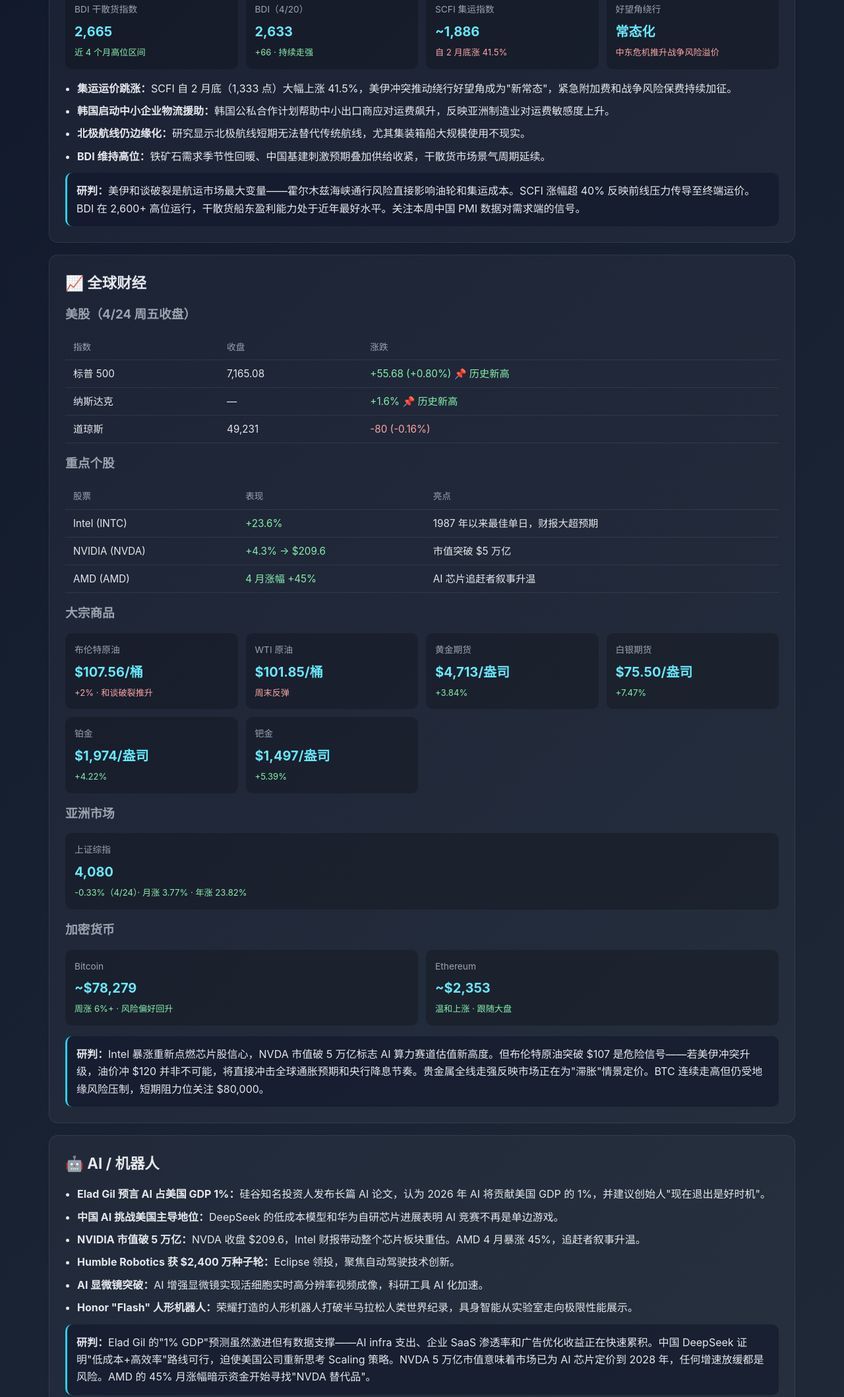
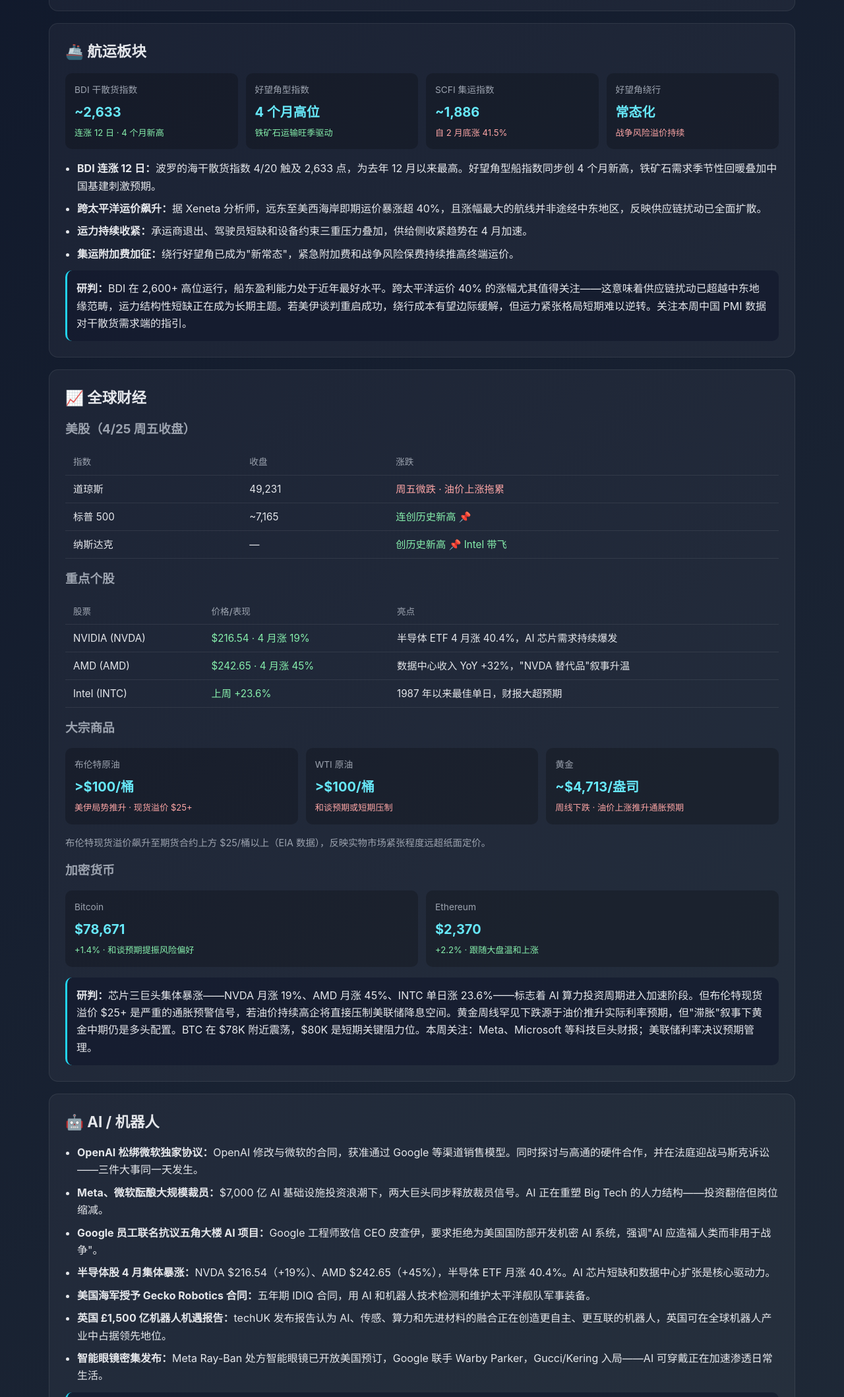
Before and after one commit to mast0506/daily-report, a plain HTML site: page index.html in a window 1280 px wide. Shown: the part 682-2800 px from the top of the page at 66% size. Drawn offline with Linux system fonts and the light colour scheme.

Commit message:
Update briefing for 2026-04-28

```diff
--- a/index.html
+++ b/index.html
@@ -3,7 +3,7 @@
 <head>
   <meta charset="UTF-8" />
   <meta name="viewport" content="width=device-width, initial-scale=1.0" />
-  <title>每日深度简报 | 2026年4月27日</title>
+  <title>每日深度简报 | 2026年4月28日</title>
   <style>
     *{margin:0;padding:0;box-sizing:border-box}
     body{font-family:-apple-system,BlinkMacSystemFont,"Segoe UI",Roboto,"PingFang SC","Hiragino Sans GB",Arial,sans-serif;background:linear-gradient(135deg,#0f172a,#1f2937);color:#e5e7eb;line-height:1.65}
@@ -34,7 +34,7 @@
 <div class="container">
   <header>
     <h1>🗞️ 每日深度简报</h1>
-    <div class="date">2026年4月27日 · 星期一（Asia/Singapore）</div>
+    <div class="date">2026年4月28日 · 星期二（Asia/Singapore）</div>
     <div class="date">板块：时政｜航运｜全球财经｜AI/机器人</div>
   </header>
 
@@ -42,92 +42,88 @@
   <section class="section">
     <h2>📰 时政要闻</h2>
     <ul>
-      <li><strong>白宫记者协会晚宴枪击事件：</strong>4月25日晚，华盛顿希尔顿酒店安检区域发生枪击，特朗普、梅拉尼娅、万斯及内阁成员均在场。嫌疑人已被逮捕，美国检察官 Jeanine Pirro 宣布将以三项罪名起诉，周一过堂。白宫称嫌疑人意图针对特朗普政府官员。</li>
-      <li><strong>美伊和谈再度破裂：</strong>第二轮美伊和平谈判未能如期举行，副总统万斯此前赴中东斡旋无果。冲突已近两个月，霍尔木兹海峡航行安全持续承压。</li>
-      <li><strong>中缅边贸重启磋商：</strong>中国与缅甸讨论重新开放边境贸易及矿业合作，聚焦稀土和关键矿产供应链。</li>
-      <li><strong>巴基斯坦驻华大使访扬州：</strong>推动双边投资、农业现代化与粮食安全合作，邀请中企参加杭州 B2B 投资大会。</li>
+      <li><strong>中国猛批欧盟工业加速法案：</strong>中国商务部周一发表声明，抨击欧盟"欧洲制造"战略设置投资壁垒和歧视性条款，警告可能采取反制措施。欧盟该法案旨在强化本地产业链，但北京认为其违反 WTO 原则。</li>
+      <li><strong>欧盟对华贸易逆差创纪录：</strong>2026 年 Q1 中国对欧贸易顺差达 $830 亿，电动汽车进口是主要推动力。中国向欧盟出口约 $1,480 亿商品，凸显欧洲制造业对中国供应链的深度依赖。</li>
+      <li><strong>美伊和谈有望重启：</strong>伊朗外长阿拉格齐抵达巴基斯坦，外界预期美伊和平谈判将再度开启。此前多轮谈判破裂导致油价持续高企。</li>
+      <li><strong>白宫记者协会枪击案后续：</strong>特朗普驳斥围绕枪击事件的阴谋论，嫌疑人周一过堂。事件持续发酵中。</li>
+      <li><strong>以色列内塔尼亚胡庭审再推迟：</strong>出于安全考虑，内塔尼亚胡出庭作证再次取消。以色列反对派领袖拉皮德与前总理贝内特组成联合名单备战选举。</li>
+      <li><strong>美国海军吸取"Epic Fury"演习教训：</strong>国防新闻报道太平洋舰队正根据大规模演习成果调整作战部署，DARPA 同步推进合成血液研发项目。</li>
     </ul>
-    <div class="analysis"><strong>研判：</strong>白宫记者协会枪击事件短期冲击美国政治氛围，特朗普呼吁团结但安全叙事或被政治化利用。美伊谈判破裂意味着油价和航运保险溢价将维持高位。中缅矿业合作是北京确保关键矿产供应链多元化的又一步棋。</div>
+    <div class="analysis"><strong>研判：</strong>中欧贸易摩擦升级是本周最大地缘经济变量——$830 亿季度顺差意味着欧盟对华关税和产业保护政策将进一步收紧，中国反制可能涉及稀土和关键矿产出口管制。美伊谈判若重启，短期利好油价回落，但鉴于此前多次破裂记录，市场不太可能提前定价成功。关注本周欧盟委员会对工业加速法案的正式投票进展。</div>
   </section>
 
   <!-- 航运 -->
   <section class="section">
     <h2>🚢 航运板块</h2>
     <div class="grid">
-      <div class="card"><div class="label">BDI 干散货指数</div><div class="val">2,665</div><div class="chg">近 4 个月高位区间</div></div>
-      <div class="card"><div class="label">BDI（4/20）</div><div class="val">2,633</div><div class="chg">+66 · 持续走强</div></div>
+      <div class="card"><div class="label">BDI 干散货指数</div><div class="val">~2,633</div><div class="chg">连涨 12 日 · 4 个月新高</div></div>
+      <div class="card"><div class="label">好望角型指数</div><div class="val">4 个月高位</div><div class="chg">铁矿石运输旺季驱动</div></div>
       <div class="card"><div class="label">SCFI 集运指数</div><div class="val">~1,886</div><div class="chg down">自 2 月底涨 41.5%</div></div>
-      <div class="card"><div class="label">好望角绕行</div><div class="val">常态化</div><div class="chg down">中东危机推升战争风险溢价</div></div>
+      <div class="card"><div class="label">好望角绕行</div><div class="val">常态化</div><div class="chg down">战争风险溢价持续</div></div>
     </div>
     <ul>
-      <li><strong>集运运价跳涨：</strong>SCFI 自 2 月底（1,333 点）大幅上涨 41.5%，美伊冲突推动绕行好望角成为"新常态"，紧急附加费和战争风险保费持续加征。</li>
-      <li><strong>韩国启动中小企业物流援助：</strong>韩国公私合作计划帮助中小出口商应对运费飙升，反映亚洲制造业对运费敏感度上升。</li>
-      <li><strong>北极航线仍边缘化：</strong>研究显示北极航线短期无法替代传统航线，尤其集装箱船大规模使用不现实。</li>
-      <li><strong>BDI 维持高位：</strong>铁矿石需求季节性回暖、中国基建刺激预期叠加供给收紧，干散货市场景气周期延续。</li>
+      <li><strong>BDI 连涨 12 日：</strong>波罗的海干散货指数 4/20 触及 2,633 点，为去年 12 月以来最高。好望角型船指数同步创 4 个月新高，铁矿石需求季节性回暖叠加中国基建刺激预期。</li>
+      <li><strong>跨太平洋运价飙升：</strong>据 Xeneta 分析师，远东至美西海岸即期运价暴涨超 40%，且涨幅最大的航线并非途经中东地区，反映供应链扰动已全面扩散。</li>
+      <li><strong>运力持续收紧：</strong>承运商退出、驾驶员短缺和设备约束三重压力叠加，供给侧收紧趋势在 4 月加速。</li>
+      <li><strong>集运附加费加征：</strong>绕行好望角已成为"新常态"，紧急附加费和战争风险保费持续推高终端运价。</li>
     </ul>
-    <div class="analysis"><strong>研判：</strong>美伊和谈破裂是航运市场最大变量——霍尔木兹海峡通行风险直接影响油轮和集运成本。SCFI 涨幅超 40% 反映前线压力传导至终端运价。BDI 在 2,600+ 高位运行，干散货船东盈利能力处于近年最好水平。关注本周中国 PMI 数据对需求端的信号。</div>
+    <div class="analysis"><strong>研判：</strong>BDI 在 2,600+ 高位运行，船东盈利能力处于近年最好水平。跨太平洋运价 40% 的涨幅尤其值得关注——这意味着供应链扰动已超越中东地缘范畴，运力结构性短缺正在成为长期主题。若美伊谈判重启成功，绕行成本有望边际缓解，但运力紧张格局短期难以逆转。关注本周中国 PMI 数据对干散货需求端的指引。</div>
   </section>
 
   <!-- 财经 -->
   <section class="section">
     <h2>📈 全球财经</h2>
-    <h3 style="margin:10px 0 8px;color:#9ca3af">美股（4/24 周五收盘）</h3>
+    <h3 style="margin:10px 0 8px;color:#9ca3af">美股（4/25 周五收盘）</h3>
     <table>
       <tr><th>指数</th><th>收盘</th><th>涨跌</th></tr>
-      <tr><td>标普 500</td><td>7,165.08</td><td class="up">+55.68 (+0.80%) 📌 历史新高</td></tr>
-      <tr><td>纳斯达克</td><td>—</td><td class="up">+1.6% 📌 历史新高</td></tr>
-      <tr><td>道琼斯</td><td>49,231</td><td class="dn">-80 (-0.16%)</td></tr>
+      <tr><td>道琼斯</td><td>49,231</td><td class="dn">周五微跌 · 油价上涨拖累</td></tr>
+      <tr><td>标普 500</td><td>~7,165</td><td class="up">连创历史新高 📌</td></tr>
+      <tr><td>纳斯达克</td><td>—</td><td class="up">创历史新高 📌 Intel 带飞</td></tr>
     </table>
 
     <h3 style="margin:16px 0 8px;color:#9ca3af">重点个股</h3>
     <table>
-      <tr><th>股票</th><th>表现</th><th>亮点</th></tr>
-      <tr><td>Intel (INTC)</td><td class="up">+23.6%</td><td>1987 年以来最佳单日，财报大超预期</td></tr>
-      <tr><td>NVIDIA (NVDA)</td><td class="up">+4.3% → $209.6</td><td>市值突破 $5 万亿</td></tr>
-      <tr><td>AMD (AMD)</td><td class="up">4 月涨幅 +45%</td><td>AI 芯片追赶者叙事升温</td></tr>
+      <tr><th>股票</th><th>价格/表现</th><th>亮点</th></tr>
+      <tr><td>NVIDIA (NVDA)</td><td class="up">$216.54 · 4 月涨 19%</td><td>半导体 ETF 4 月涨 40.4%，AI 芯片需求持续爆发</td></tr>
+      <tr><td>AMD (AMD)</td><td class="up">$242.65 · 4 月涨 45%</td><td>数据中心收入 YoY +32%，"NVDA 替代品"叙事升温</td></tr>
+      <tr><td>Intel (INTC)</td><td class="up">上周 +23.6%</td><td>1987 年以来最佳单日，财报大超预期</td></tr>
     </table>
 
     <h3 style="margin:16px 0 8px;color:#9ca3af">大宗商品</h3>
     <div class="grid">
-      <div class="card"><div class="label">布伦特原油</div><div class="val">$107.56/桶</div><div class="chg down">+2% · 和谈破裂推升</div></div>
-      <div class="card"><div class="label">WTI 原油</div><div class="val">$101.85/桶</div><div class="chg down">周末反弹</div></div>
-      <div class="card"><div class="label">黄金期货</div><div class="val">$4,713/盎司</div><div class="chg">+3.84%</div></div>
-      <div class="card"><div class="label">白银期货</div><div class="val">$75.50/盎司</div><div class="chg">+7.47%</div></div>
-      <div class="card"><div class="label">铂金</div><div class="val">$1,974/盎司</div><div class="chg">+4.22%</div></div>
-      <div class="card"><div class="label">钯金</div><div class="val">$1,497/盎司</div><div class="chg">+5.39%</div></div>
+      <div class="card"><div class="label">布伦特原油</div><div class="val">>$100/桶</div><div class="chg down">美伊局势推升 · 现货溢价 $25+</div></div>
+      <div class="card"><div class="label">WTI 原油</div><div class="val">>$100/桶</div><div class="chg down">和谈预期或短期压制</div></div>
+      <div class="card"><div class="label">黄金</div><div class="val">~$4,713/盎司</div><div class="chg down">周线下跌 · 油价上涨推升通胀预期</div></div>
     </div>
-
-    <h3 style="margin:16px 0 8px;color:#9ca3af">亚洲市场</h3>
-    <div class="grid">
-      <div class="card"><div class="label">上证综指</div><div class="val">4,080</div><div class="chg">-0.33%（4/24）· 月涨 3.77% · 年涨 23.82%</div></div>
-    </div>
+    <p style="margin:8px 0;color:#9ca3af;font-size:.9rem">布伦特现货溢价飙升至期货合约上方 $25/桶以上（EIA 数据），反映实物市场紧张程度远超纸面定价。</p>
 
     <h3 style="margin:16px 0 8px;color:#9ca3af">加密货币</h3>
     <div class="grid">
-      <div class="card"><div class="label">Bitcoin</div><div class="val">~$78,279</div><div class="chg">周涨 6%+ · 风险偏好回升</div></div>
-      <div class="card"><div class="label">Ethereum</div><div class="val">~$2,353</div><div class="chg">温和上涨 · 跟随大盘</div></div>
+      <div class="card"><div class="label">Bitcoin</div><div class="val">$78,671</div><div class="chg">+1.4% · 和谈预期提振风险偏好</div></div>
+      <div class="card"><div class="label">Ethereum</div><div class="val">$2,370</div><div class="chg">+2.2% · 跟随大盘温和上涨</div></div>
     </div>
 
-    <div class="analysis"><strong>研判：</strong>Intel 暴涨重新点燃芯片股信心，NVDA 市值破 5 万亿标志 AI 算力赛道估值新高度。但布伦特原油突破 $107 是危险信号——若美伊冲突升级，油价冲 $120 并非不可能，将直接冲击全球通胀预期和央行降息节奏。贵金属全线走强反映市场正在为"滞胀"情景定价。BTC 连续走高但仍受地缘风险压制，短期阻力位关注 $80,000。</div>
+    <div class="analysis"><strong>研判：</strong>芯片三巨头集体暴涨——NVDA 月涨 19%、AMD 月涨 45%、INTC 单日涨 23.6%——标志着 AI 算力投资周期进入加速阶段。但布伦特现货溢价 $25+ 是严重的通胀预警信号，若油价持续高企将直接压制美联储降息空间。黄金周线罕见下跌源于油价推升实际利率预期，但"滞胀"叙事下黄金中期仍是多头配置。BTC 在 $78K 附近震荡，$80K 是短期关键阻力位。本周关注：Meta、Microsoft 等科技巨头财报；美联储利率决议预期管理。</div>
   </section>
 
   <!-- AI -->
   <section class="section">
     <h2>🤖 AI / 机器人</h2>
     <ul>
-      <li><strong>Elad Gil 预言 AI 占美国 GDP 1%：</strong>硅谷知名投资人发布长篇 AI 论文，认为 2026 年 AI 将贡献美国 GDP 的 1%，并建议创始人"现在退出是好时机"。</li>
-      <li><strong>中国 AI 挑战美国主导地位：</strong>DeepSeek 的低成本模型和华为自研芯片进展表明 AI 竞赛不再是单边游戏。</li>
-      <li><strong>NVIDIA 市值破 5 万亿：</strong>NVDA 收盘 $209.6，Intel 财报带动整个芯片板块重估。AMD 4 月暴涨 45%，追赶者叙事升温。</li>
-      <li><strong>Humble Robotics 获 $2,400 万种子轮：</strong>Eclipse 领投，聚焦自动驾驶技术创新。</li>
-      <li><strong>AI 显微镜突破：</strong>AI 增强显微镜实现活细胞实时高分辨率视频成像，科研工具 AI 化加速。</li>
-      <li><strong>Honor "Flash" 人形机器人：</strong>荣耀打造的人形机器人打破半马拉松人类世界纪录，具身智能从实验室走向极限性能展示。</li>
+      <li><strong>OpenAI 松绑微软独家协议：</strong>OpenAI 修改与微软的合同，获准通过 Google 等渠道销售模型。同时探讨与高通的硬件合作，并在法庭迎战马斯克诉讼——三件大事同一天发生。</li>
+      <li><strong>Meta、微软酝酿大规模裁员：</strong>$7,000 亿 AI 基础设施投资浪潮下，两大巨头同步释放裁员信号。AI 正在重塑 Big Tech 的人力结构——投资翻倍但岗位缩减。</li>
+      <li><strong>Google 员工联名抗议五角大楼 AI 项目：</strong>Google 工程师致信 CEO 皮查伊，要求拒绝为美国国防部开发机密 AI 系统，强调"AI 应造福人类而非用于战争"。</li>
+      <li><strong>半导体股 4 月集体暴涨：</strong>NVDA $216.54（+19%）、AMD $242.65（+45%），半导体 ETF 月涨 40.4%。AI 芯片短缺和数据中心扩张是核心驱动力。</li>
+      <li><strong>美国海军授予 Gecko Robotics 合同：</strong>五年期 IDIQ 合同，用 AI 和机器人技术检测和维护太平洋舰队军事装备。</li>
+      <li><strong>英国 £1,500 亿机器人机遇报告：</strong>techUK 发布报告认为 AI、传感、算力和先进材料的融合正在创造更自主、更互联的机器人，英国可在全球机器人产业中占据领先地位。</li>
+      <li><strong>智能眼镜密集发布：</strong>Meta Ray-Ban 处方智能眼镜已开放美国预订，Google 联手 Warby Parker，Gucci/Kering 入局——AI 可穿戴正在加速渗透日常生活。</li>
     </ul>
-    <div class="analysis"><strong>研判：</strong>Elad Gil 的"1% GDP"预测虽然激进但有数据支撑——AI infra 支出、企业 SaaS 渗透率和广告优化收益正在快速累积。中国 DeepSeek 证明"低成本+高效率"路线可行，迫使美国公司重新思考 Scaling 策略。NVDA 5 万亿市值意味着市场已为 AI 芯片定价到 2028 年，任何增速放缓都是风险。AMD 的 45% 月涨幅暗示资金开始寻找"NVDA 替代品"。</div>
+    <div class="analysis"><strong>研判：</strong>OpenAI 松绑微软独家是本周 AI 领域最重磅事件——这意味着 OpenAI 正在从"微软的 AI 引擎"转向"多平台 AI 供应商"，Google Cloud 和 AWS 客户未来也能直接调用 OpenAI 模型。Meta/微软同步裁员+加码 AI 投资的模式说明：AI 不是在"创造就业"，而是在重构就业——低杠杆岗位被削减，高杠杆 AI 岗位被扩充。Google 员工的五角大楼抗议值得关注，但 $7,000 亿级投资浪潮面前，伦理争论难以阻挡商业化进程。半导体板块 4 月的疯狂表现（ETF +40%）已超出基本面合理区间，短期回调风险在积累。</div>
   </section>
 
   <footer>
     <p>🤖 AI 自动生成 · 资讯仅供参考 · 数据来源：Tavily / Brave / 公开市场数据</p>
-    <p>生成时间：2026-04-27 07:08 (Asia/Singapore)</p>
+    <p>生成时间：2026-04-28 07:02 (Asia/Singapore)</p>
   </footer>
 </div>
 </body>
```
